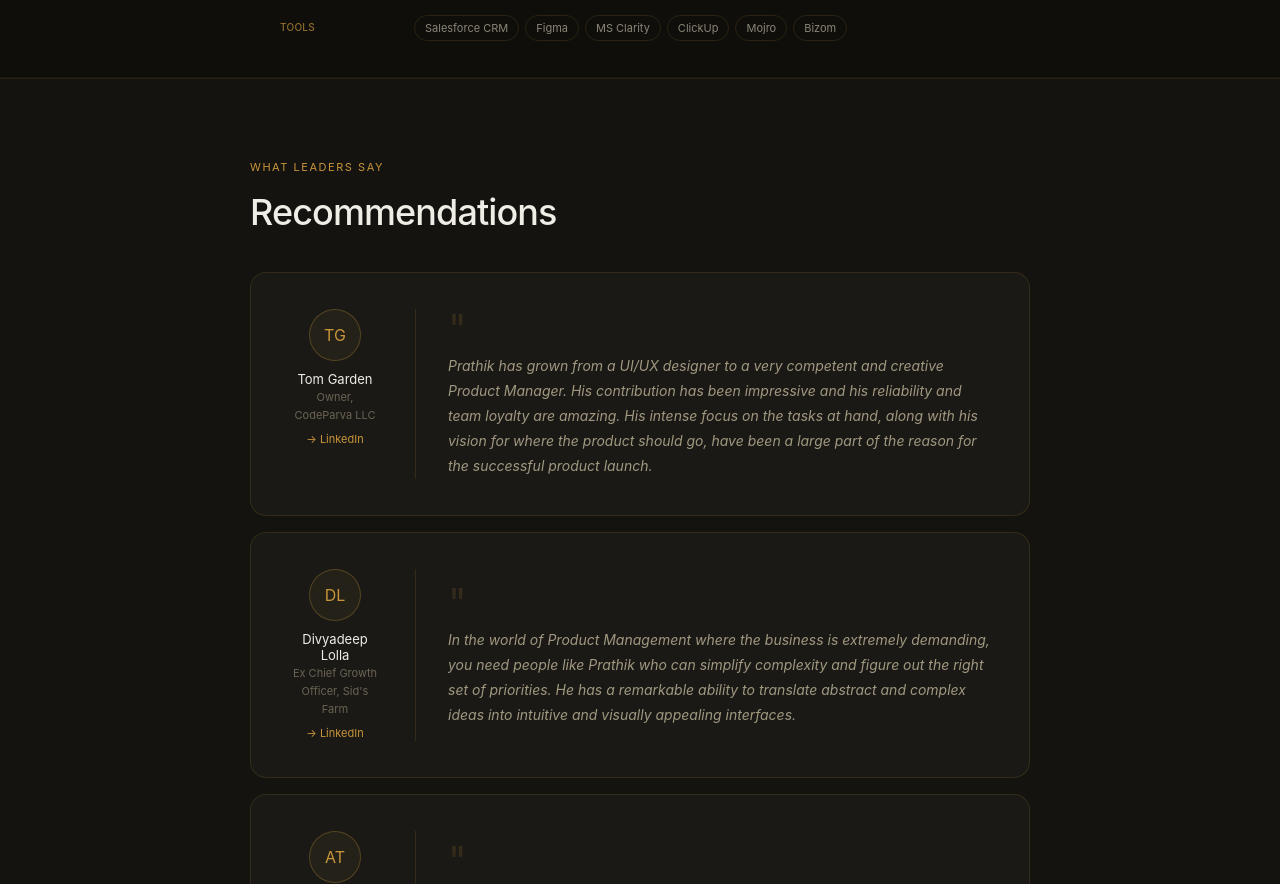
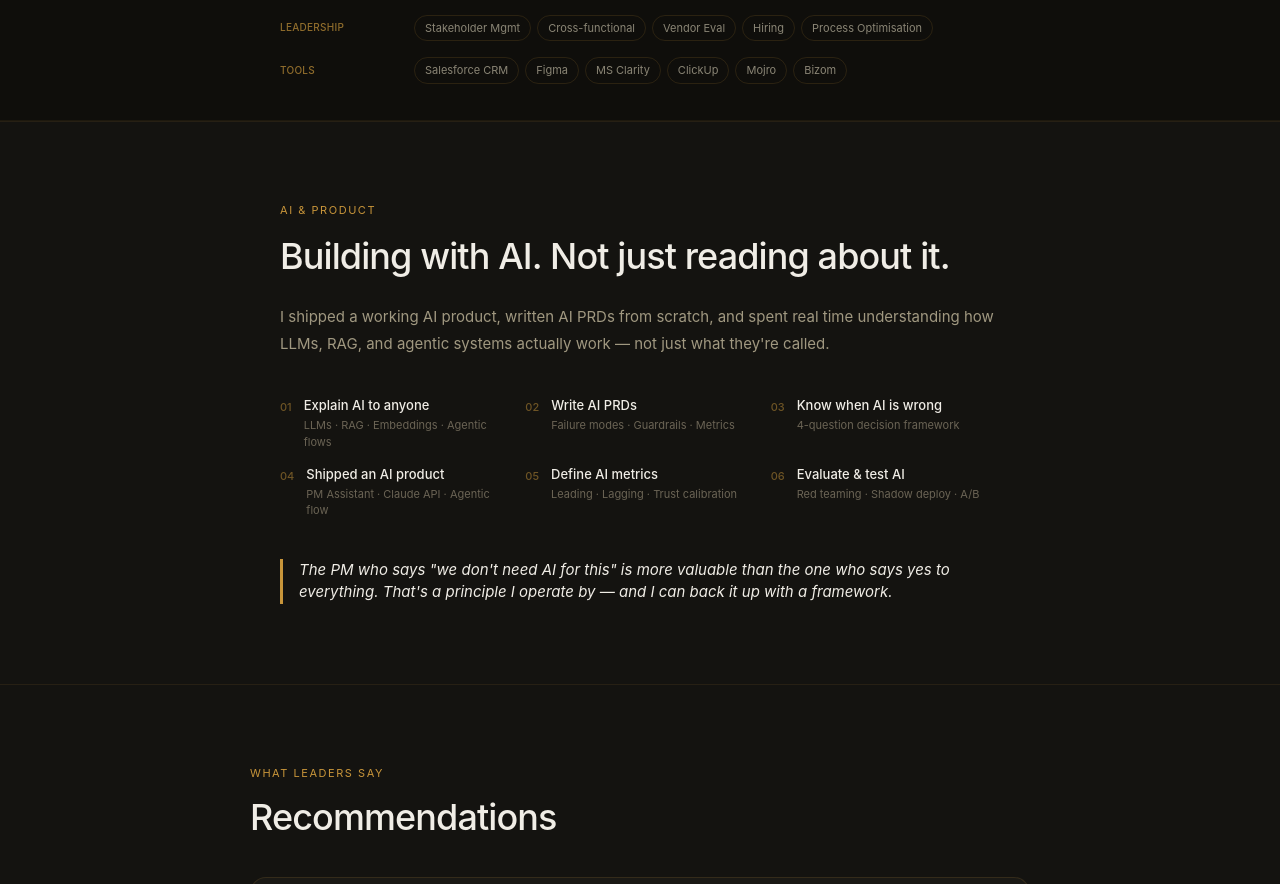
Before and after one commit to Prathik97/Portfoliowebsite, a React (Vite) app: page / in a window 1280 px wide. Shown: the part 1701-2585 px from the top of the page. Built offline with nearby package versions, Linux system fonts and the light colour scheme.

Commit message:
content: simplify AI section to single column layout

```diff
--- a/src/app/pages/Home.tsx
+++ b/src/app/pages/Home.tsx
@@ -42,6 +42,7 @@ export default function Home() {
 
   const skills = [
     { category: 'Product', items: ['Strategy', 'Roadmapping', 'PRD', 'OKRs', 'Backlog Mgmt', 'Agile & Scrum'] },
+    { category: 'AI & Product', items: ['AI PRDs', 'LLMs', 'RAG', 'Prompt Engineering', 'Agentic AI', 'AI Evaluation'] },
     { category: 'Growth', items: ['Funnel Analysis', 'A/B Testing', 'Retention', 'CleverTap', 'MoEngage'] },
     { category: 'Leadership', items: ['Stakeholder Mgmt', 'Cross-functional', 'Vendor Eval', 'Hiring', 'Process Optimisation'] },
     { category: 'Tools', items: ['Salesforce CRM', 'Figma', 'MS Clarity', 'ClickUp', 'Mojro', 'Bizom'] }
@@ -200,6 +201,46 @@ export default function Home() {
         </div>
       </section>
 
+      {/* AI & Product */}
+      <section className="bg-[#141310] border-t border-[#C8953A]/10 px-6 md:px-12 py-16 md:py-20">
+        <div className="max-w-[720px] mx-auto">
+
+          <div className="text-[11px] tracking-[0.14em] uppercase text-[#C8953A] mb-4">AI & Product</div>
+          <h2 className="text-3xl md:text-4xl text-[#F0EDE6] mb-6 tracking-tight leading-tight">
+            Building with AI. Not just reading about it.
+          </h2>
+          <p className="text-[15px] text-[#A09880] leading-[1.8] mb-10">
+            I shipped a working AI product, written AI PRDs from scratch, and spent real time understanding how LLMs, RAG, and agentic systems actually work — not just what they're called.
+          </p>
+
+          {/* 3 column pointer grid */}
+          <div className="grid grid-cols-1 sm:grid-cols-3 gap-4 mb-10">
+            {[
+              { num: '01', title: 'Explain AI to anyone', sub: 'LLMs · RAG · Embeddings · Agentic flows' },
+              { num: '02', title: 'Write AI PRDs', sub: 'Failure modes · Guardrails · Metrics' },
+              { num: '03', title: 'Know when AI is wrong', sub: '4-question decision framework' },
+              { num: '04', title: 'Shipped an AI product', sub: 'PM Assistant · Claude API · Agentic flow' },
+              { num: '05', title: 'Define AI metrics', sub: 'Leading · Lagging · Trust calibration' },
+              { num: '06', title: 'Evaluate & test AI', sub: 'Red teaming · Shadow deploy · A/B' },
+            ].map((item) => (
+              <div key={item.num} className="flex items-start gap-3">
+                <span className="text-[11px] text-[#C8953A]/50 font-medium mt-0.5 flex-shrink-0">{item.num}</span>
+                <div>
+                  <p className="text-[13px] text-[#F0EDE6] font-medium leading-snug">{item.title}</p>
+                  <p className="text-[11px] text-[#6B6455] mt-0.5">{item.sub}</p>
+                </div>
+              </div>
+            ))}
+          </div>
+
+          {/* Quote */}
+          <div className="text-[15px] text-[#F0EDE6] italic border-l-[3px] border-[#C8953A] pl-4">
+            The PM who says "we don't need AI for this" is more valuable than the one who says yes to everything. That's a principle I operate by — and I can back it up with a framework.
+          </div>
+
+        </div>
+      </section>
+
       {/* Testimonials */}
       <section className="bg-[#141310] border-t border-[#C8953A]/10 px-6 md:px-12 py-16 md:py-20">
         <div className="max-w-[780px] mx-auto">
```
Also changed, not shown: 1 other file (tests, documents, lock files or other folders).
